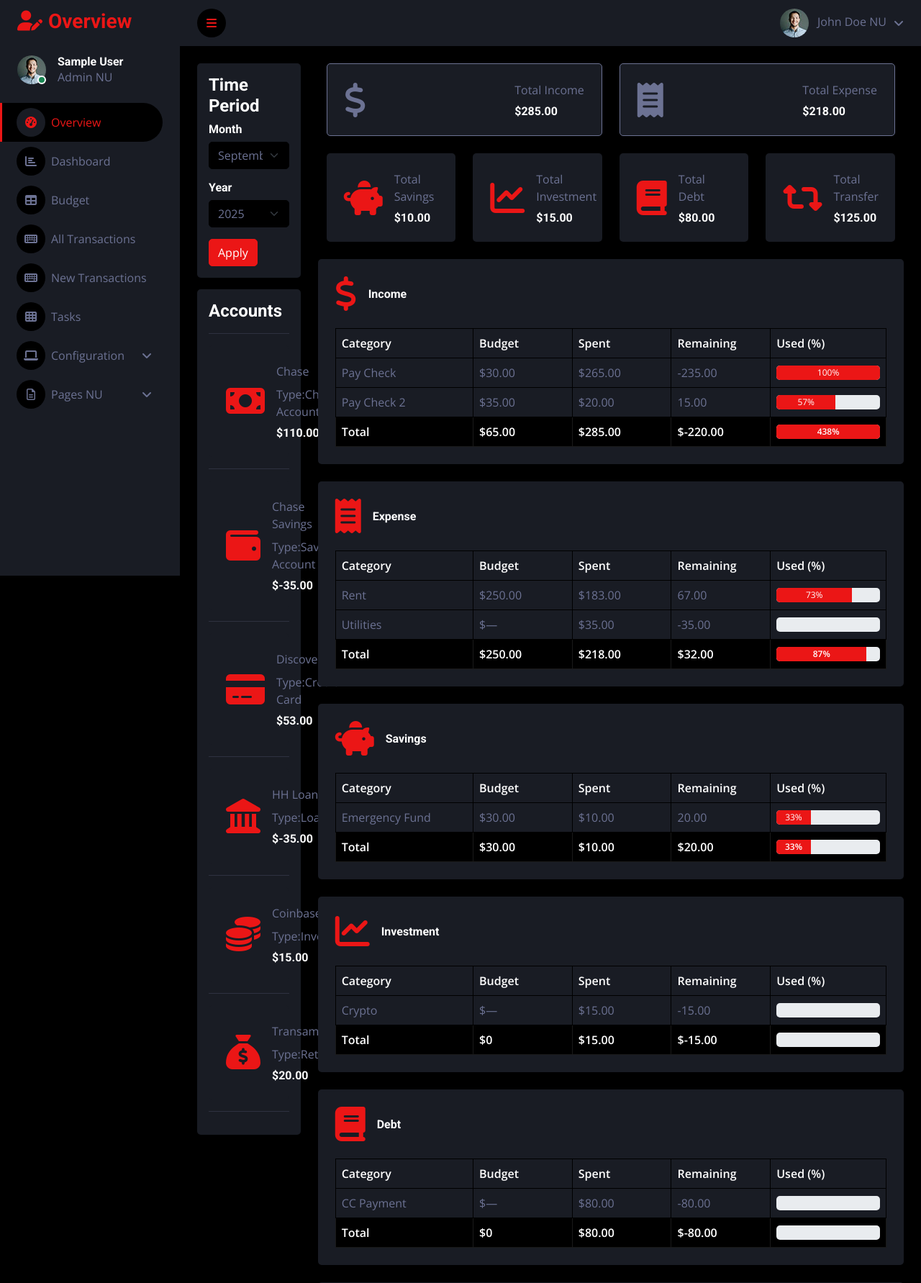
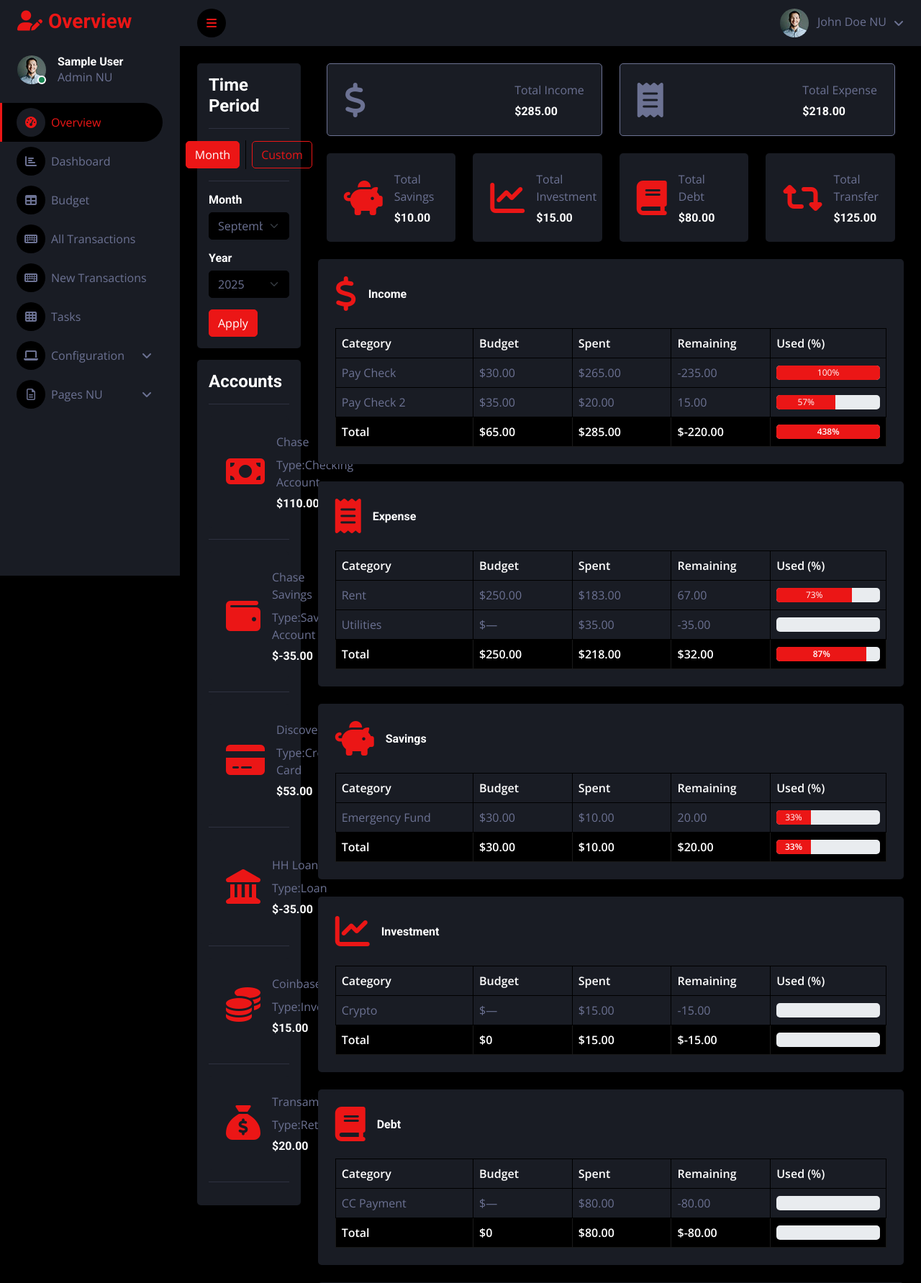
Before and after one commit to Vincente-Zavala/Personal-Finance-App-DeltaB, a Django app: page /index/ in a window 1280 px wide. Shown: the top 1783 px of the page at 72% size. Run offline with Django 4.2, Linux system fonts and the light colour scheme; the visitor is signed in with stand-in values (Sample User, id 1); data comes from the database, SQL or seed files in the repository; some libraries are stand-ins or nearby versions.

Commit message:
custom/month

```diff
--- a/BudgetApp/templates/index.html
+++ b/BudgetApp/templates/index.html
@@ -126,6 +126,13 @@
                             <!-- Time Period Start-->
                             <div class="bg-secondary rounded h-100 p-3">
                                 <h4>Time Period</h4>
+                                <hr>
+                                <div class="d-flex align-items-center justify-content-center">
+                                    <button type="button" class="btn btn-outline-primary active">Month</button>
+                                    <div class="mx-2 border-start" style="height: 40px;"></div>
+                                    <button type="button" class="btn btn-outline-primary">Custom</button>
+                                </div>
+                                <hr>
                                 <form method="get" id="periodForm">
                                     <h6>Month</h6>
                                     <select class="form-select mb-3" name="month">
@@ -151,7 +158,6 @@
                                         <option value="2026" {% if selected_year == 2026 %}selected{% endif %}>2026</option>
                                         <option value="2027" {% if selected_year == 2027 %}selected{% endif %}>2027</option>
                                     </select>
-
                                     <button type="submit" class="btn btn-primary">Apply</button>
                                 </form>
                             </div>
```
